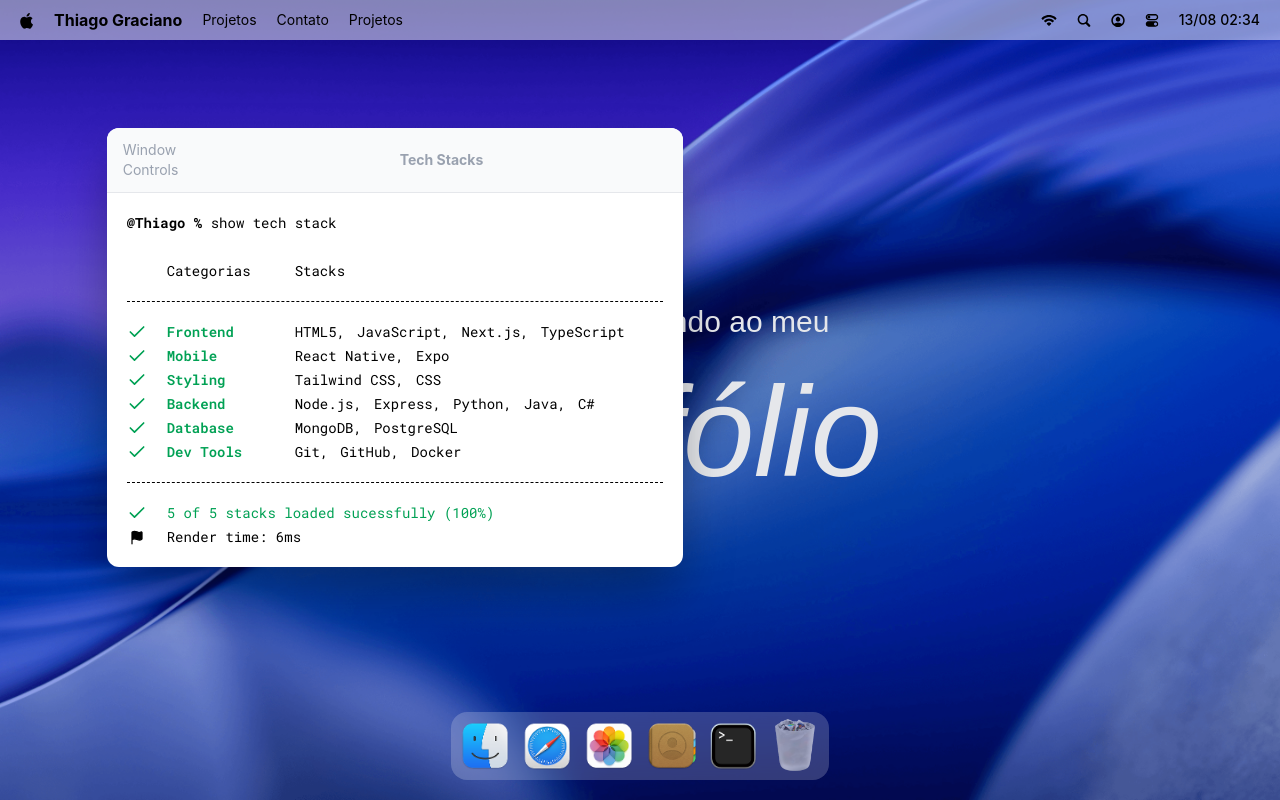
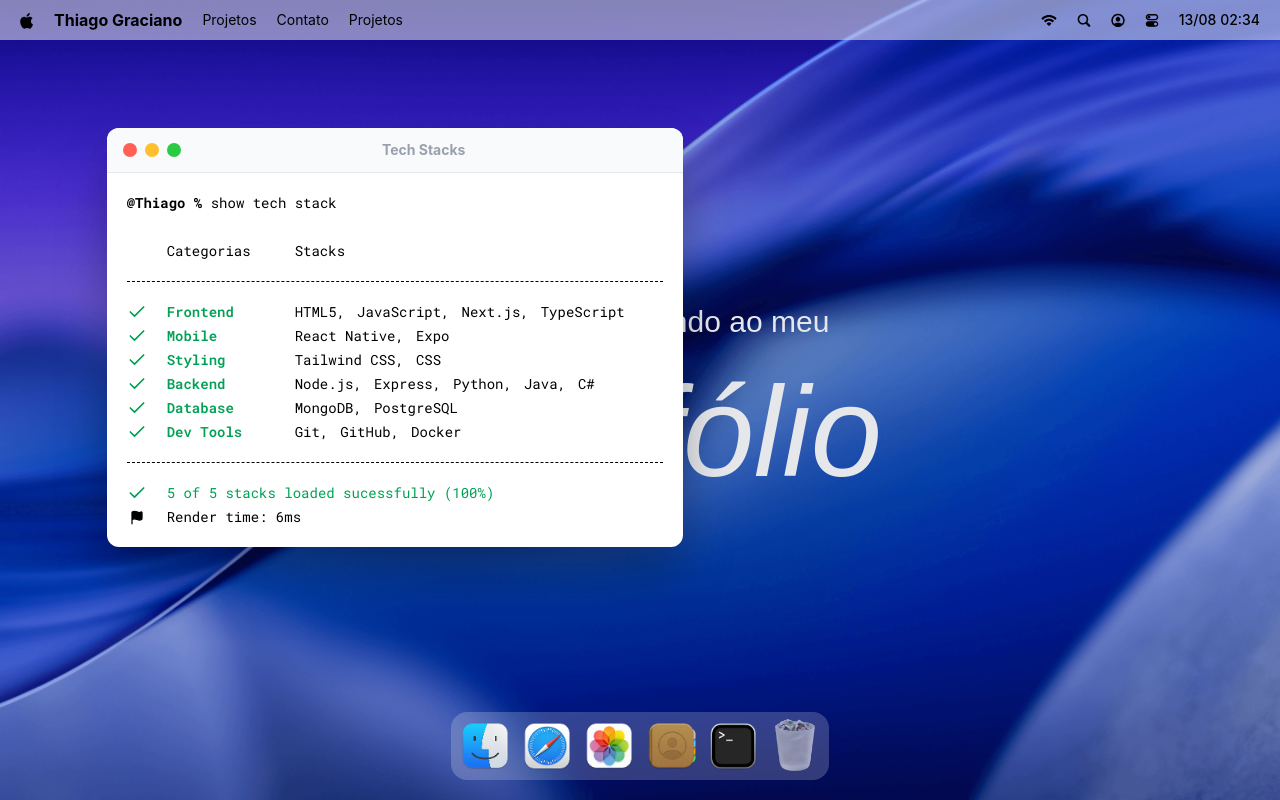
Before and after one commit to Thiago-Graciano/MacOsPortfolio, a React (Vite) app: page / in a window 1280 px wide. Both pictures are taken after a click on the button 733 px from the left and 746 px from the top of the page. Built offline with nearby package versions, Linux system fonts and the light colour scheme; a web font is replaced by a local one.

Commit message:
Feat: Adiciona Controles de Janelas

```diff
--- /dev/null
+++ b/src/components/WindowControls.jsx
@@ -0,0 +1,15 @@
+import useWindowStore from "#store/window.js";
+
+const WindowControl = ({ target }) => {
+  const { closeWindow } = useWindowStore();
+
+  return (
+    <div id="window-controls">
+      <div className="close" onClick={ () => closeWindow(target) }/>
+      <div className="minimize" onClick={""}/>
+      <div className="maximize" onClick={""} />
+    </div>
+  )
+}
+
+export default WindowControl
--- a/src/components/index.js
+++ b/src/components/index.js
@@ -1,6 +1,6 @@
 import NavBar from "#components/NavBar.jsx"
 import Welcome from "#components/Welcome.jsx"
 import Dock from "#components/Dock.jsx"
-import WindowWrapper from "#hoc/WindowWrapper.jsx"
+import WindowControls from "#components/WindowControls.jsx"
 
-export { NavBar, Welcome, Dock };
+export { NavBar, Welcome, Dock, WindowControls };
--- a/src/windows/Terminal.jsx
+++ b/src/windows/Terminal.jsx
@@ -1,12 +1,13 @@
 import WindowWrapper from "#hoc/WindowWrapper.jsx";
 import { techStack } from "#constants/index.js";
 import { Check, Flag } from "lucide-react";
+import WindowControls from "#components/WindowControls.jsx";
 
 const Terminal = () => {
     return (
         <>
             <div id="window-header">
-                <p>Window Controls</p>
+                <WindowControls target="terminal"/>
                 <h2>Tech Stacks</h2>
             </div>
 
```
